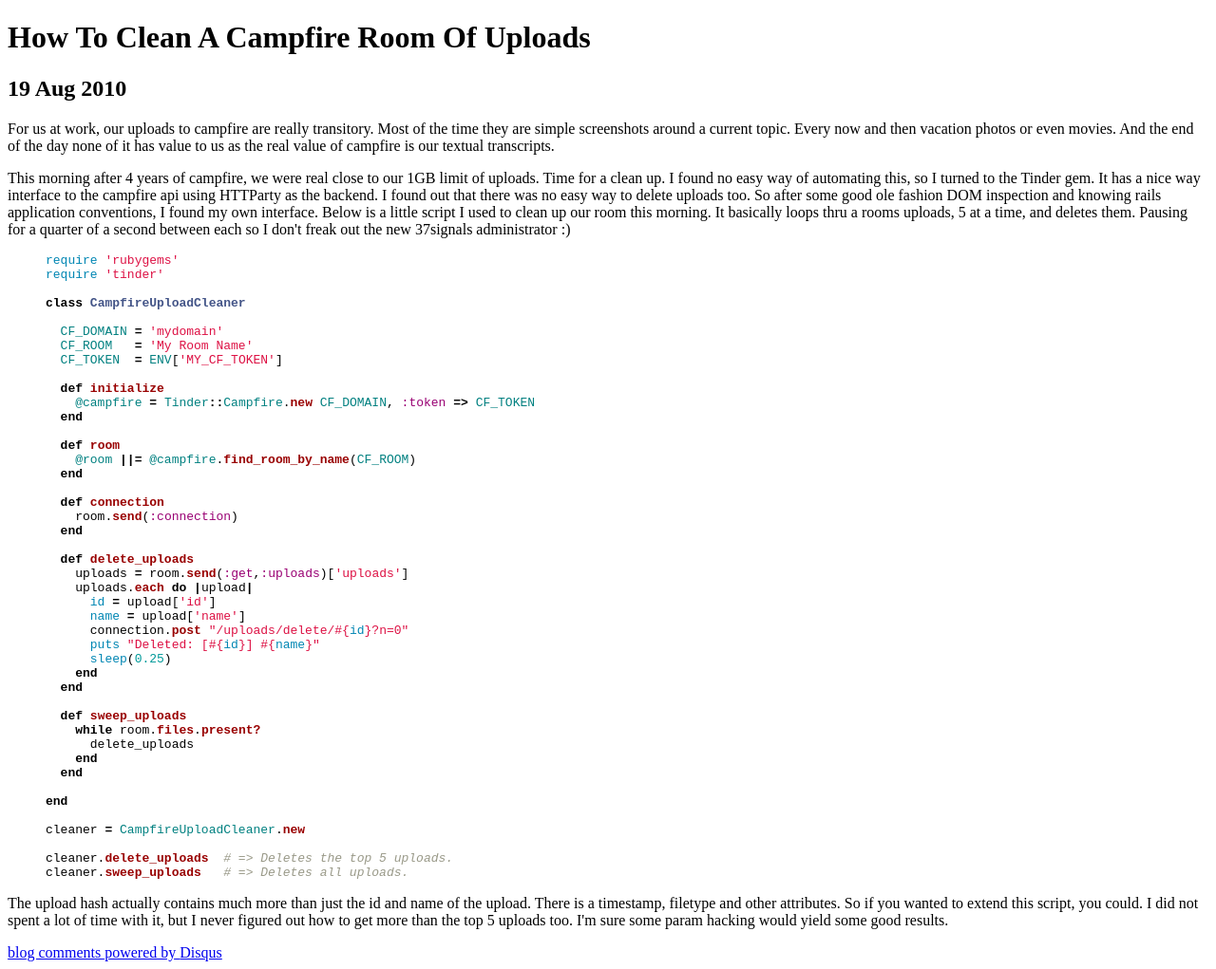
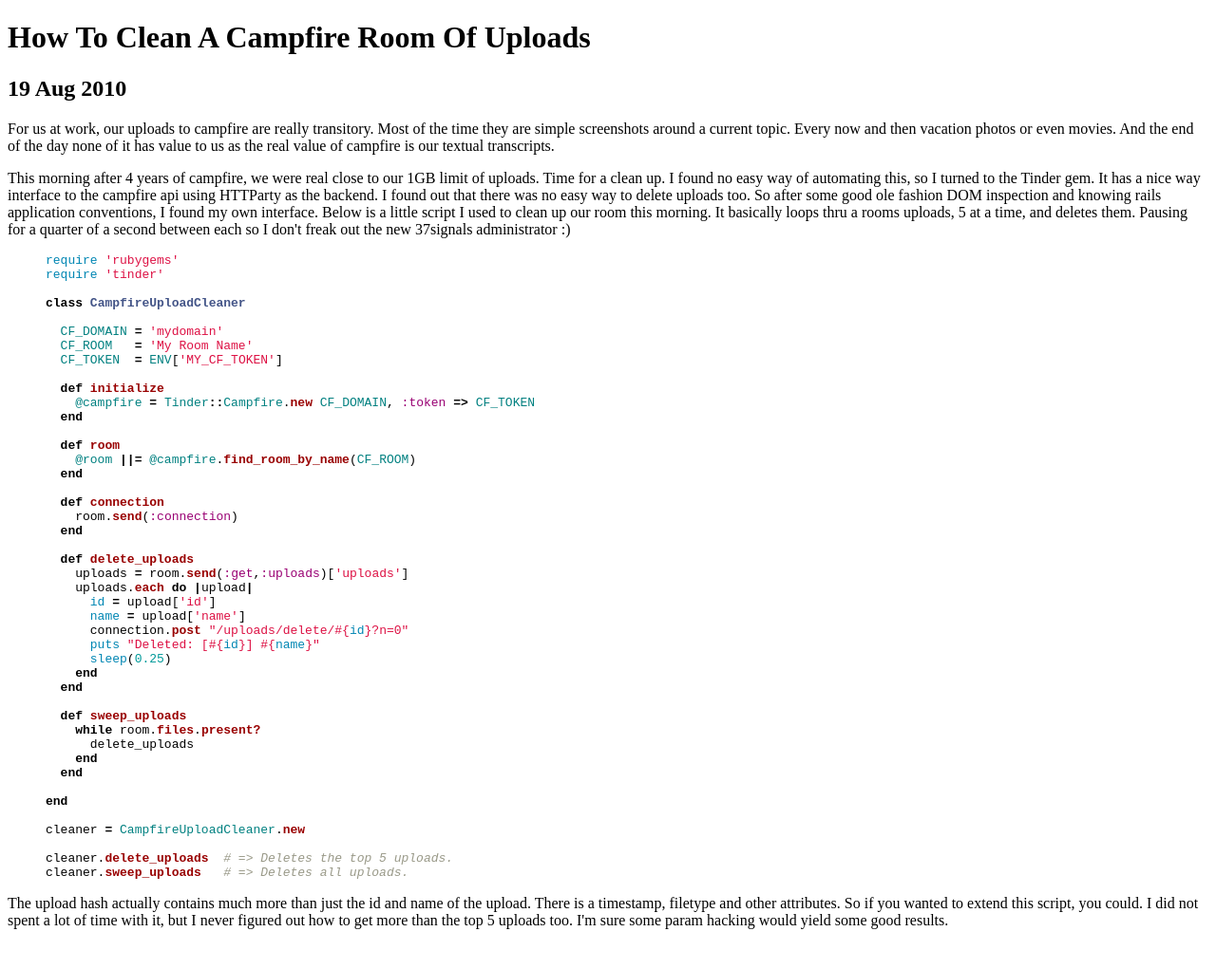
Before and after one commit to codefriendly/metaskills.net, a Jekyll site: the page built from _posts/2010-08-19-how-to-clean-a-campfire-room-of-uploads.html, in a window 1280 px wide. Shown: the whole page at 95% size. Built offline with Jekyll 4.4.1, drawn with Linux system fonts in a browser that asks for light colours; comment, search, counter and statistics services are not loaded; after the commit the page ends 995 px from its top, so only the background shows below that.

Commit message:
Little bit of organization.

```diff
--- a/_layouts/default.html
+++ b/_layouts/default.html
@@ -6,24 +6,11 @@
     <title>MetaSkills.net - {{ page.title }}</title>
     <link rel="alternate" type="application/atom+xml" title="MetaSkills.net" href="/atom.xml" />
     <link rel="author" href="mailto:ken@metaskills.net" />
-    <link rel="stylesheet" href="/css/site.css" />
-    <link rel="stylesheet" href="/css/highlight.css" />
+    <link rel="stylesheet" href="/resource/site.css" />
     <link rel="shortcut icon" href="/favicon.ico">
+    <script src="/resource/site.js"></script>
   </head>
   <body>
-
     {{ content }}
-
-    <script type="text/javascript">
-      var gaJsHost = (("https:" == document.location.protocol) ? "https://ssl." : "http://www.");
-      document.write(unescape("%3Cscript src='" + gaJsHost + "google-analytics.com/ga.js' type='text/javascript'%3E%3C/script%3E"));
-    </script>
-    <script type="text/javascript">
-      try {
-        var pageTracker = _gat._getTracker("UA-12735363-1");
-        pageTracker._trackPageview();
-      } catch(err) {}
-    </script>
-
   </body>
 </html>
--- a/_layouts/post.html
+++ b/_layouts/post.html
@@ -21,5 +21,3 @@
       (document.getElementsByTagName('head')[0] || document.getElementsByTagName('body')[0]).appendChild(dsq);
   })();
 </script>
-<noscript>Please enable JavaScript to view the comments powered by Disqus.</noscript>
-<a href="http://disqus.com" class="dsq-brlink">blog comments powered by <span class="logo-disqus">Disqus</span></a>
--- a/css/highlight.css
+++ /dev/null
@@ -1,60 +0,0 @@
-.highlight  { background: #ffffff; }
-.highlight .c { color: #999988; font-style: italic } /* Comment */
-.highlight .err { color: #a61717; background-color: #e3d2d2 } /* Error */
-.highlight .k { font-weight: bold } /* Keyword */
-.highlight .o { font-weight: bold } /* Operator */
-.highlight .cm { color: #999988; font-style: italic } /* Comment.Multiline */
-.highlight .cp { color: #999999; font-weight: bold } /* Comment.Preproc */
-.highlight .c1 { color: #999988; font-style: italic } /* Comment.Single */
-.highlight .cs { color: #999999; font-weight: bold; font-style: italic } /* Comment.Special */
-.highlight .gd { color: #000000; background-color: #ffdddd } /* Generic.Deleted */
-.highlight .gd .x { color: #000000; background-color: #ffaaaa } /* Generic.Deleted.Specific */
-.highlight .ge { font-style: italic } /* Generic.Emph */
-.highlight .gr { color: #aa0000 } /* Generic.Error */
-.highlight .gh { color: #999999 } /* Generic.Heading */
-.highlight .gi { color: #000000; background-color: #ddffdd } /* Generic.Inserted */
-.highlight .gi .x { color: #000000; background-color: #aaffaa } /* Generic.Inserted.Specific */
-.highlight .go { color: #888888 } /* Generic.Output */
-.highlight .gp { color: #555555 } /* Generic.Prompt */
-.highlight .gs { font-weight: bold } /* Generic.Strong */
-.highlight .gu { color: #aaaaaa } /* Generic.Subheading */
-.highlight .gt { color: #aa0000 } /* Generic.Traceback */
-.highlight .kc { font-weight: bold } /* Keyword.Constant */
-.highlight .kd { font-weight: bold } /* Keyword.Declaration */
-.highlight .kp { font-weight: bold } /* Keyword.Pseudo */
-.highlight .kr { font-weight: bold } /* Keyword.Reserved */
-.highlight .kt { color: #445588; font-weight: bold } /* Keyword.Type */
-.highlight .m { color: #009999 } /* Literal.Number */
-.highlight .s { color: #d14 } /* Literal.String */
-.highlight .na { color: #008080 } /* Name.Attribute */
-.highlight .nb { color: #0086B3 } /* Name.Builtin */
-.highlight .nc { color: #445588; font-weight: bold } /* Name.Class */
-.highlight .no { color: #008080 } /* Name.Constant */
-.highlight .ni { color: #800080 } /* Name.Entity */
-.highlight .ne { color: #990000; font-weight: bold } /* Name.Exception */
-.highlight .nf { color: #990000; font-weight: bold } /* Name.Function */
-.highlight .nn { color: #555555 } /* Name.Namespace */
-.highlight .nt { color: #000080 } /* Name.Tag */
-.highlight .nv { color: #008080 } /* Name.Variable */
-.highlight .ow { font-weight: bold } /* Operator.Word */
-.highlight .w { color: #bbbbbb } /* Text.Whitespace */
-.highlight .mf { color: #009999 } /* Literal.Number.Float */
-.highlight .mh { color: #009999 } /* Literal.Number.Hex */
-.highlight .mi { color: #009999 } /* Literal.Number.Integer */
-.highlight .mo { color: #009999 } /* Literal.Number.Oct */
-.highlight .sb { color: #d14 } /* Literal.String.Backtick */
-.highlight .sc { color: #d14 } /* Literal.String.Char */
-.highlight .sd { color: #d14 } /* Literal.String.Doc */
-.highlight .s2 { color: #d14 } /* Literal.String.Double */
-.highlight .se { color: #d14 } /* Literal.String.Escape */
-.highlight .sh { color: #d14 } /* Literal.String.Heredoc */
-.highlight .si { color: #d14 } /* Literal.String.Interpol */
-.highlight .sx { color: #d14 } /* Literal.String.Other */
-.highlight .sr { color: #009926 } /* Literal.String.Regex */
-.highlight .s1 { color: #d14 } /* Literal.String.Single */
-.highlight .ss { color: #990073 } /* Literal.String.Symbol */
-.highlight .bp { color: #999999 } /* Name.Builtin.Pseudo */
-.highlight .vc { color: #008080 } /* Name.Variable.Class */
-.highlight .vg { color: #008080 } /* Name.Variable.Global */
-.highlight .vi { color: #008080 } /* Name.Variable.Instance */
-.highlight .il { color: #009999 } /* Literal.Number.Integer.Long */
--- /dev/null
+++ b/resource/site.css
@@ -0,0 +1,255 @@
+/* Pygment Highlight */
+.highlight {
+  background: #ffffff; }
+
+.highlight .c {
+  color: #999988;
+  font-style: italic; }
+
+/* Comment */
+.highlight .err {
+  color: #a61717;
+  background-color: #e3d2d2; }
+
+/* Error */
+.highlight .k {
+  font-weight: bold; }
+
+/* Keyword */
+.highlight .o {
+  font-weight: bold; }
+
+/* Operator */
+.highlight .cm {
+  color: #999988;
+  font-style: italic; }
+
+/* Comment.Multiline */
+.highlight .cp {
+  color: #999999;
+  font-weight: bold; }
+
+/* Comment.Preproc */
+.highlight .c1 {
+  color: #999988;
+  font-style: italic; }
+
+/* Comment.Single */
+.highlight .cs {
+  color: #999999;
+  font-weight: bold;
+  font-style: italic; }
+
+/* Comment.Special */
+.highlight .gd {
+  color: #000000;
+  background-color: #ffdddd; }
+
+/* Generic.Deleted */
+.highlight .gd .x {
+  color: #000000;
+  background-color: #ffaaaa; }
+
+/* Generic.Deleted.Specific */
+.highlight .ge {
+  font-style: italic; }
+
+/* Generic.Emph */
+.highlight .gr {
+  color: #aa0000; }
+
+/* Generic.Error */
+.highlight .gh {
+  color: #999999; }
+
+/* Generic.Heading */
+.highlight .gi {
+  color: #000000;
+  background-color: #ddffdd; }
+
+/* Generic.Inserted */
+.highlight .gi .x {
+  color: #000000;
+  background-color: #aaffaa; }
+
+/* Generic.Inserted.Specific */
+.highlight .go {
+  color: #888888; }
+
+/* Generic.Output */
+.highlight .gp {
+  color: #555555; }
+
+/* Generic.Prompt */
+.highlight .gs {
+  font-weight: bold; }
+
+/* Generic.Strong */
+.highlight .gu {
+  color: #aaaaaa; }
+
+/* Generic.Subheading */
+.highlight .gt {
+  color: #aa0000; }
+
+/* Generic.Traceback */
+.highlight .kc {
+  font-weight: bold; }
+
+/* Keyword.Constant */
+.highlight .kd {
+  font-weight: bold; }
+
+/* Keyword.Declaration */
+.highlight .kp {
+  font-weight: bold; }
+
+/* Keyword.Pseudo */
+.highlight .kr {
+  font-weight: bold; }
+
+/* Keyword.Reserved */
+.highlight .kt {
+  color: #445588;
+  font-weight: bold; }
+
+/* Keyword.Type */
+.highlight .m {
+  color: #009999; }
+
+/* Literal.Number */
+.highlight .s {
+  color: #d14; }
+
+/* Literal.String */
+.highlight .na {
+  color: #008080; }
+
+/* Name.Attribute */
+.highlight .nb {
+  color: #0086B3; }
+
+/* Name.Builtin */
+.highlight .nc {
+  color: #445588;
+  font-weight: bold; }
+
+/* Name.Class */
+.highlight .no {
+  color: #008080; }
+
+/* Name.Constant */
+.highlight .ni {
+  color: #800080; }
+
+/* Name.Entity */
+.highlight .ne {
+  color: #990000;
+  font-weight: bold; }
+
+/* Name.Exception */
+.highlight .nf {
+  color: #990000;
+  font-weight: bold; }
+
+/* Name.Function */
+.highlight .nn {
+  color: #555555; }
+
+/* Name.Namespace */
+.highlight .nt {
+  color: #000080; }
+
+/* Name.Tag */
+.highlight .nv {
+  color: #008080; }
+
+/* Name.Variable */
+.highlight .ow {
+  font-weight: bold; }
+
+/* Operator.Word */
+.highlight .w {
+  color: #bbbbbb; }
+
+/* Text.Whitespace */
+.highlight .mf {
+  color: #009999; }
+
+/* Literal.Number.Float */
+.highlight .mh {
+  color: #009999; }
+
+/* Literal.Number.Hex */
+.highlight .mi {
+  color: #009999; }
+
+/* Literal.Number.Integer */
+.highlight .mo {
+  color: #009999; }
+
+/* Literal.Number.Oct */
+.highlight .sb {
+  color: #d14; }
+
+/* Literal.String.Backtick */
+.highlight .sc {
+  color: #d14; }
+
+/* Literal.String.Char */
+.highlight .sd {
+  color: #d14; }
+
+/* Literal.String.Doc */
+.highlight .s2 {
+  color: #d14; }
+
+/* Literal.String.Double */
+.highlight .se {
+  color: #d14; }
+
+/* Literal.String.Escape */
+.highlight .sh {
+  color: #d14; }
+
+/* Literal.String.Heredoc */
+.highlight .si {
+  color: #d14; }
+
+/* Literal.String.Interpol */
+.highlight .sx {
+  color: #d14; }
+
+/* Literal.String.Other */
+.highlight .sr {
+  color: #009926; }
+
+/* Literal.String.Regex */
+.highlight .s1 {
+  color: #d14; }
+
+/* Literal.String.Single */
+.highlight .ss {
+  color: #990073; }
+
+/* Literal.String.Symbol */
+.highlight .bp {
+  color: #999999; }
+
+/* Name.Builtin.Pseudo */
+.highlight .vc {
+  color: #008080; }
+
+/* Name.Variable.Class */
+.highlight .vg {
+  color: #008080; }
+
+/* Name.Variable.Global */
+.highlight .vi {
+  color: #008080; }
+
+/* Name.Variable.Instance */
+.highlight .il {
+  color: #009999; }
+
+/* Literal.Number.Integer.Long */
--- /dev/null
+++ b/resource/site.js
@@ -0,0 +1,17 @@
+
+// HTML5shiv MIT @rem remysharp.com/html5-enabling-script
+// iepp v1.6.2 MIT @jon_neal iecss.com/print-protector
+/*@cc_on(function(m,c){var z="abbr|article|aside|audio|canvas|details|figcaption|figure|footer|header|hgroup|mark|meter|nav|output|progress|section|summary|time|video";function n(d){for(var a=-1;++a<o;)d.createElement(i[a])}function p(d,a){for(var e=-1,b=d.length,j,q=[];++e<b;){j=d[e];if((a=j.media||a)!="screen")q.push(p(j.imports,a),j.cssText)}return q.join("")}var g=c.createElement("div");g.innerHTML="<z>i</z>";if(g.childNodes.length!==1){var i=z.split("|"),o=i.length,s=RegExp("(^|\\s)("+z+")",
+"gi"),t=RegExp("<(/*)("+z+")","gi"),u=RegExp("(^|[^\\n]*?\\s)("+z+")([^\\n]*)({[\\n\\w\\W]*?})","gi"),r=c.createDocumentFragment(),k=c.documentElement;g=k.firstChild;var h=c.createElement("body"),l=c.createElement("style"),f;n(c);n(r);g.insertBefore(l,
+g.firstChild);l.media="print";m.attachEvent("onbeforeprint",function(){var d=-1,a=p(c.styleSheets,"all"),e=[],b;for(f=f||c.body;(b=u.exec(a))!=null;)e.push((b[1]+b[2]+b[3]).replace(s,"$1.iepp_$2")+b[4]);for(l.styleSheet.cssText=e.join("\n");++d<o;){a=c.getElementsByTagName(i[d]);e=a.length;for(b=-1;++b<e;)if(a[b].className.indexOf("iepp_")<0)a[b].className+=" iepp_"+i[d]}r.appendChild(f);k.appendChild(h);h.className=f.className;h.innerHTML=f.innerHTML.replace(t,"<$1font")});m.attachEvent("onafterprint",
+function(){h.innerHTML="";k.removeChild(h);k.appendChild(f);l.styleSheet.cssText=""})}})(this,document);@*/
+
+// Google Analytics
+var _gaq = _gaq || [];
+_gaq.push(['_setAccount', 'UA-12735363-1']);
+_gaq.push(['_trackPageview']);
+(function() {
+  var ga = document.createElement('script'); ga.type = 'text/javascript'; ga.async = true;
+  ga.src = ('https:' == document.location.protocol ? 'https://ssl' : 'http://www') + '.google-analytics.com/ga.js';
+  var s = document.getElementsByTagName('script')[0]; s.parentNode.insertBefore(ga, s);
+})();
```
Also changed, not shown: README.txt, css/site.css (deleted).
